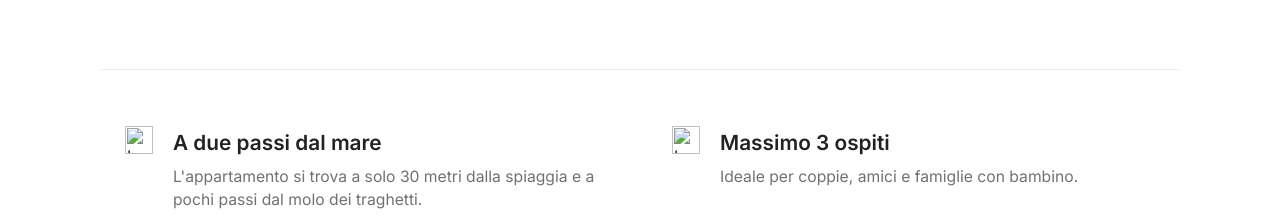
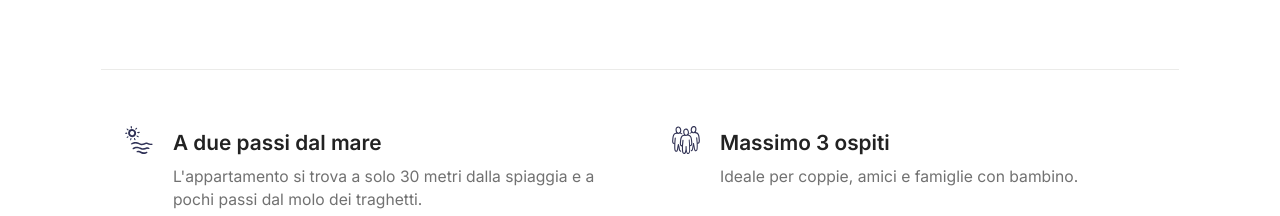
Before and after one commit to castillano22/acasadigennarino, a plain HTML site: page index.html in a window 1280 px wide. Shown: the part 1111-1327 px from the top of the page. Drawn offline with nearby package versions, Linux system fonts and the light colour scheme; a web font is replaced by a local one.

Commit message:
modifica path icone

```diff
--- a/index.html
+++ b/index.html
@@ -72,14 +72,14 @@
 
     <section class="highlights-section">
         <div class="highlight-card">
-            <img src="media/icona-spiaggia.svg" class="highlight-icon-svg" alt="" data-i18n-alt="alt-icon-beach">
+            <img src="media/icone/icona-spiaggia.svg" class="highlight-icon-svg" alt="" data-i18n-alt="alt-icon-beach">
             <div class="highlight-text">
                 <h3 data-i18n="highlight-beach-title">A due passi dal mare</h3>
                 <p data-i18n="highlight-beach-desc">L'appartamento si trova a solo 30 metri dalla spiaggia e a pochi passi dal molo dei traghetti.</p>
             </div>
         </div>
         <div class="highlight-card">
-            <img src="media/icona-ospiti.svg" class="highlight-icon-svg" alt="" data-i18n-alt="alt-icon-guests">
+            <img src="media/icone/icona-ospiti.svg" class="highlight-icon-svg" alt="" data-i18n-alt="alt-icon-guests">
             <div class="highlight-text">
                 <h3 data-i18n="highlight-guests-title">Massimo 3 ospiti</h3>
                 <p data-i18n="highlight-guests-desc">Ideale per coppie, amici e famiglie con bambino.</p>
```
